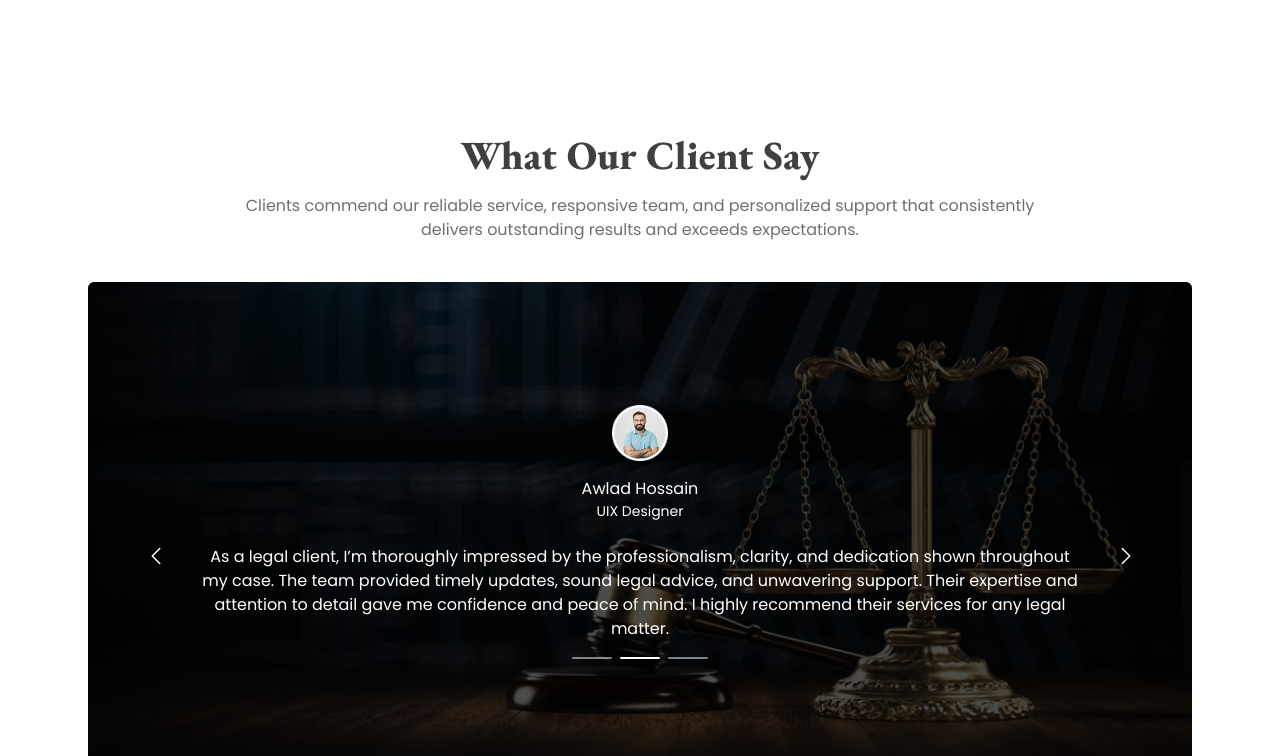
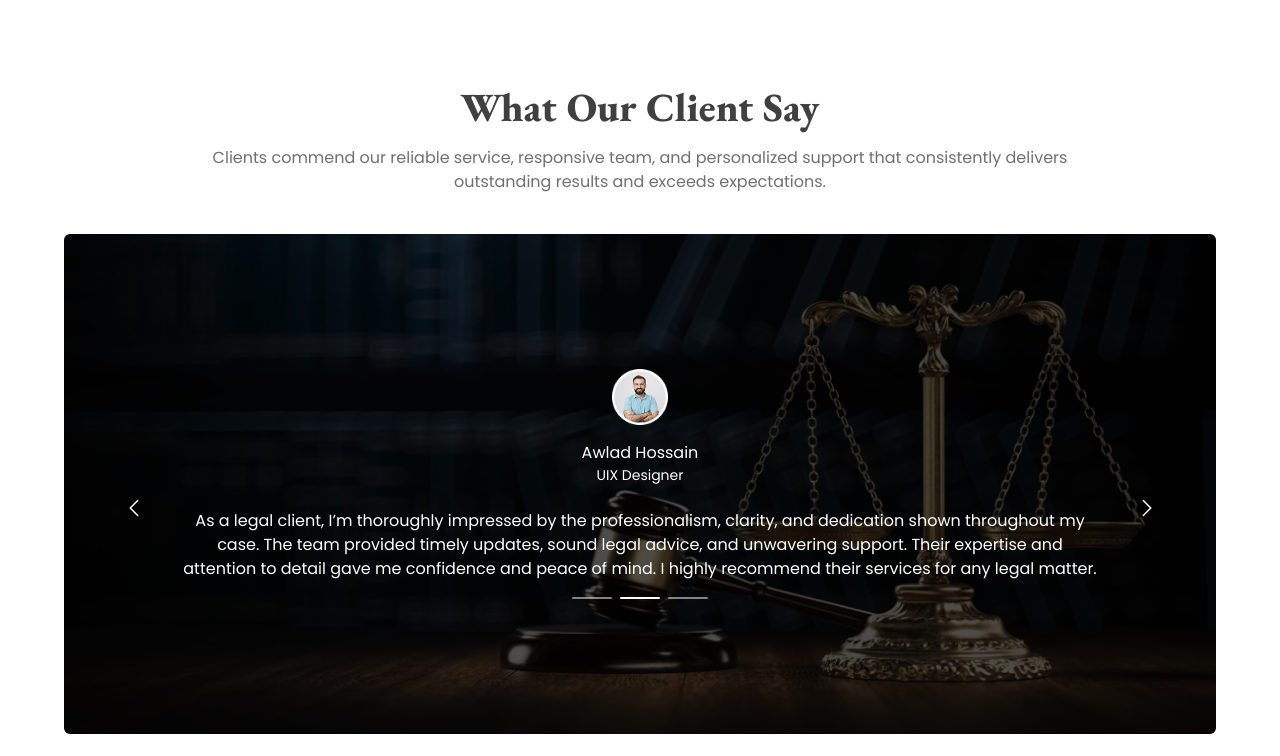
Before and after one commit to sagormajomder/legal-solution, a website: page index.html in a window 1280 px wide. Shown: the part 1664-2420 px from the top of the page. Drawn offline with nearby package versions, Linux system fonts and the light colour scheme.

Commit message:
Feat: Add my-container utility and refactor code

```diff
--- a/index.html
+++ b/index.html
@@ -14,9 +14,9 @@
     <link rel="stylesheet" href="./style.css" />
   </head>
   <body
-    class="min-h-screen text-(color:--color-gray-dark-3) max-w-6xl mx-auto px-6 text-xs md:text-sm lg:text-base">
+    class="min-h-screen text-(color:--color-gray-dark-3) text-xs md:text-sm lg:text-base">
     <!-- Header -->
-    <header class="mb-4">
+    <header class="mb-4 my-container">
       <nav class="flex gap-4 justify-between items-center py-8">
         <img
           class="-translate-1"
@@ -118,7 +118,7 @@
       </nav>
     </header>
     <!-- Main Content -->
-    <main>
+    <main class="my-container">
       <!-- Hero Section -->
       <section class="hero-section">
         <div class="xs:max-w-4/5 lg:max-w-3/4 text-white space-y-10 max-w-full">
--- a/src/input.css
+++ b/src/input.css
@@ -59,3 +59,7 @@
 @utility btn {
   @apply bg-primary px-5 py-2.5 rounded-md text-white transition duration-500 hover:bg-primary-dark;
 }
+
+@utility my-container {
+  @apply max-w-6xl mx-auto px-6 lg:px-0;
+}
```
Also changed, not shown: style.css.
